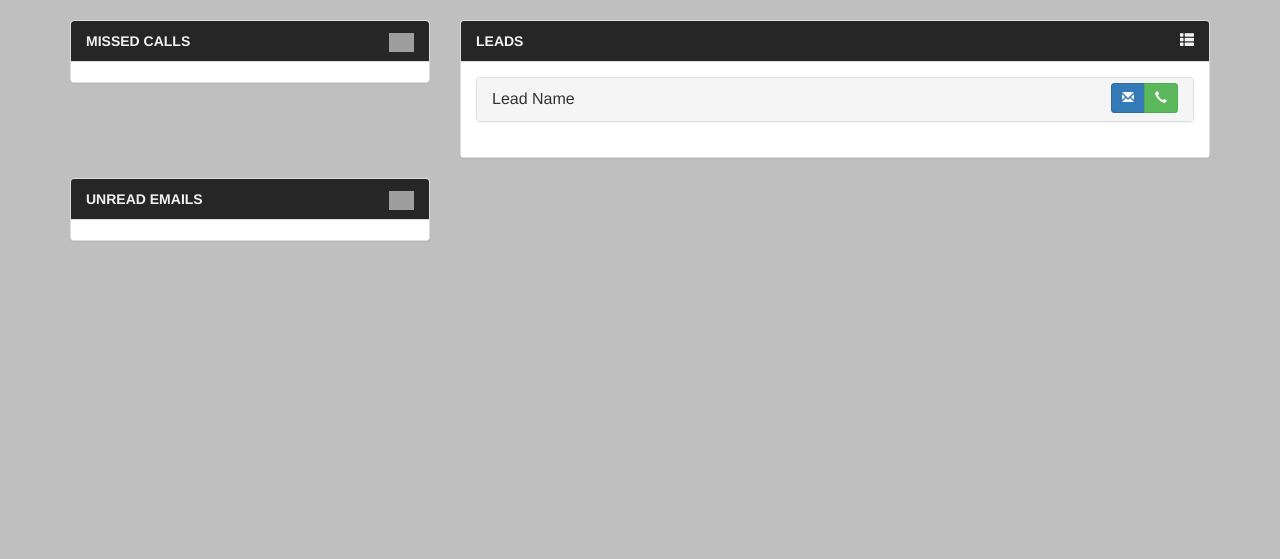
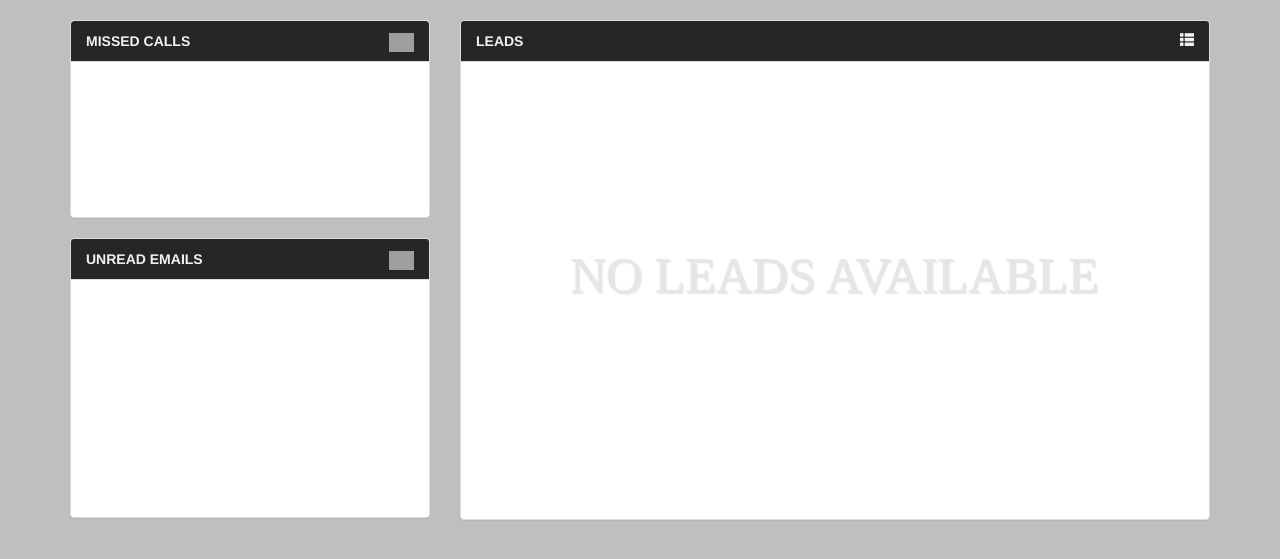
Before and after one commit to gregalenton/ClientSoftwareDev, a Flask app: page / in a window 1280 px wide. Shown: the part 87-646 px from the top of the page. Run offline with Flask 2, Linux system fonts and the light colour scheme; some libraries are stand-ins or nearby versions; grey boxes are pictures that could not be loaded.

Commit message:
finalized leads for index

```diff
--- a/app/static/css/index.css
+++ b/app/static/css/index.css
@@ -24,3 +24,81 @@
     position: relative;
     top: -5px;
 }
+.lead-panel > .panel-heading {
+	cursor: pointer;
+}
+
+.leads > .holder-panel {
+	position: relative;
+	height: 500px;
+}
+
+.lead-label {
+	font-weight: bolder;
+}
+
+.lead-info > table > tbody {
+	margin-top: 0;
+	border-top: none;
+}
+
+.no-lead > h2 {
+	padding-top: 150px;
+	text-align: center;
+	text-transform: uppercase;
+	text-shadow: -1px -1px 1px #e6e6e6, 1px 1px 1px #e6e6e6;
+	color: #e6e6e6;
+	font: 50px 'LeagueGothicRegular';
+}
+
+.scrollable {
+	overflow-y: scroll;
+	max-height: 500px;
+	min-height: 450px;
+}
+
+}
+/*missed-calls*/
+.calls > .holder-panel {
+	position: relative;
+	height: 200px;
+}
+
+.missed-calls {
+	overflow-y: scroll;
+	min-height: 155px;
+}
+
+/*unread msgs*/
+.msgs > .holder-panel {
+	position: relative;
+	height: 280px;
+}
+
+.unread-email {
+	overflow-y: scroll;
+	min-height: 235px;
+}
+
+/*scroll-bar*/
+::-webkit-scrollbar {
+    width: 5px;
+}
+
+/* Track */
+::-webkit-scrollbar-track {
+    -webkit-box-shadow: inset 0 0 6px rgba(0,0,0,0.3);
+    -webkit-border-radius: 10px;
+    border-radius: 10px;
+}
+
+/* Handle */
+::-webkit-scrollbar-thumb {
+    -webkit-border-radius: 10px;
+    border-radius: 10px;
+    background: #262626;
+    -webkit-box-shadow: inset 0 0 6px rgba(0,0,0,0.5);
+}
+::-webkit-scrollbar-thumb:window-inactive {
+	background: #262626;
+}
--- a/app/templates/index.html
+++ b/app/templates/index.html
@@ -21,9 +21,22 @@
 								</div>
 								<ul class="list-group missed-calls">
 									<!-- for all missed calls -->
-									<li class="list-group-item">
-									</li>
+									<li class="list-group-item"></li>
 								</ul>
+							</div>
+							<div class="row">
+								<div class="col-md-12 msgs">
+									<div class="panel panel-default holder-panel">
+										<div class="panel-heading">Unread Emails
+											<span class="pull-right"><img src="{{ url_for('static', filename='images/icons/email.png') }}" width="25px"></span>
+										</div>
+										<ul class="list-group unread-email">
+											<!-- for all unread emails -->
+											<li class="list-group-item"></li>
+										</ul>
+									</div>
+								</div>
+								<!-- msgs -->
 							</div>
 						</div>
 						<!-- calls -->
@@ -32,11 +45,11 @@
 								<div class="panel-heading">Leads
 									<span class="pull-right glyphicon glyphicon-th-list"></span>
 								</div>
-								<div class="panel-body">
+								<div class="panel-body scrollable">
 									<div class="panel-group">
-										<!-- for all leads -->
+										{% for entry in entries %}
 										<div class="panel panel-default lead-panel">
-											<div class="panel-heading" data-toggle="collapse" href="#col1">
+											<div class="panel-heading">
 												<div class="btn-group btn-group-sm pull-right">
 													<button class="btn btn-primary" data-toggle="tooltip" data-placement="top" title="Mail">
 														<span class="glyphicon glyphicon-envelope"></span>
@@ -45,14 +58,34 @@
 														<span class="glyphicon glyphicon-earphone"></span>
 													</button>
 												</div>
-												<div class="panel-title">Lead Name</div>
+												<div class="panel-title lead-title" data-toggle="collapse" href="#{{ entry.id }}">{{ entry.inquiry }}</div>
 											</div>
-											<div class="panel-collapse collapse" id="col1">
-												<div class="panel-body">
-													<div class="row"></div>
-												</div>
+											<div class="panel-collapse collapse lead-info" id="{{ entry.id }}">
+												<table class="table">
+													<tbody>
+														<tr>
+															<td class="lead-label">Name</td>
+															<td class="lead-name">{{ entry.name }}</td>
+														</tr>
+														<tr>
+															<td class="lead-label">Phone Number</td>
+															<td class="lead-number">{{ entry.phoneNumber }}</td>
+														</tr>
+														<tr>
+															<td class="lead-label">Email Address</td>
+															<td class="lead-email">{{ entry.email }}</td>
+														</tr>
+													</tbody>
+												</table>
 											</div>
 										</div>
+										{% else %}
+										<div class="col-md-12">
+											<div class="no-lead">
+												<h2>No Leads Available</h2>
+											</div>
+										</div>
+										{% endfor %}
 									</div>
 								</div>
 							</div>
@@ -60,20 +93,6 @@
 						<!-- leads -->
 					</div>
 					 <!-- row -->
-					<div class="row">
-						<div class="col-md-4 msgs">
-							<div class="panel panel-default holder-panel">
-								<div class="panel-heading">Unread Emails
-									<span class="pull-right"><img src="{{ url_for('static', filename='images/icons/email.png') }}" width="25px"></span>
-								</div>
-								<ul class="list-group unread-email">
-									<!-- for all unread emails -->
-									<li class="list-group-item"></li>
-								</ul>
-							</div>
-						</div>
-						<!-- msgs -->
-					</div>
 				</div>
 			</div>
 		</div>
--- a/app/views.py
+++ b/app/views.py
@@ -25,3 +25,11 @@ def calls():
 @app.route('/mail')
 def mail():
 	return render_template('mail.html')
+
+@app.route('/account')
+def account():
+	return render_template('account.html')
+
+@app.route('/settings')
+def setting():
+	return render_template('setting.html')
```
